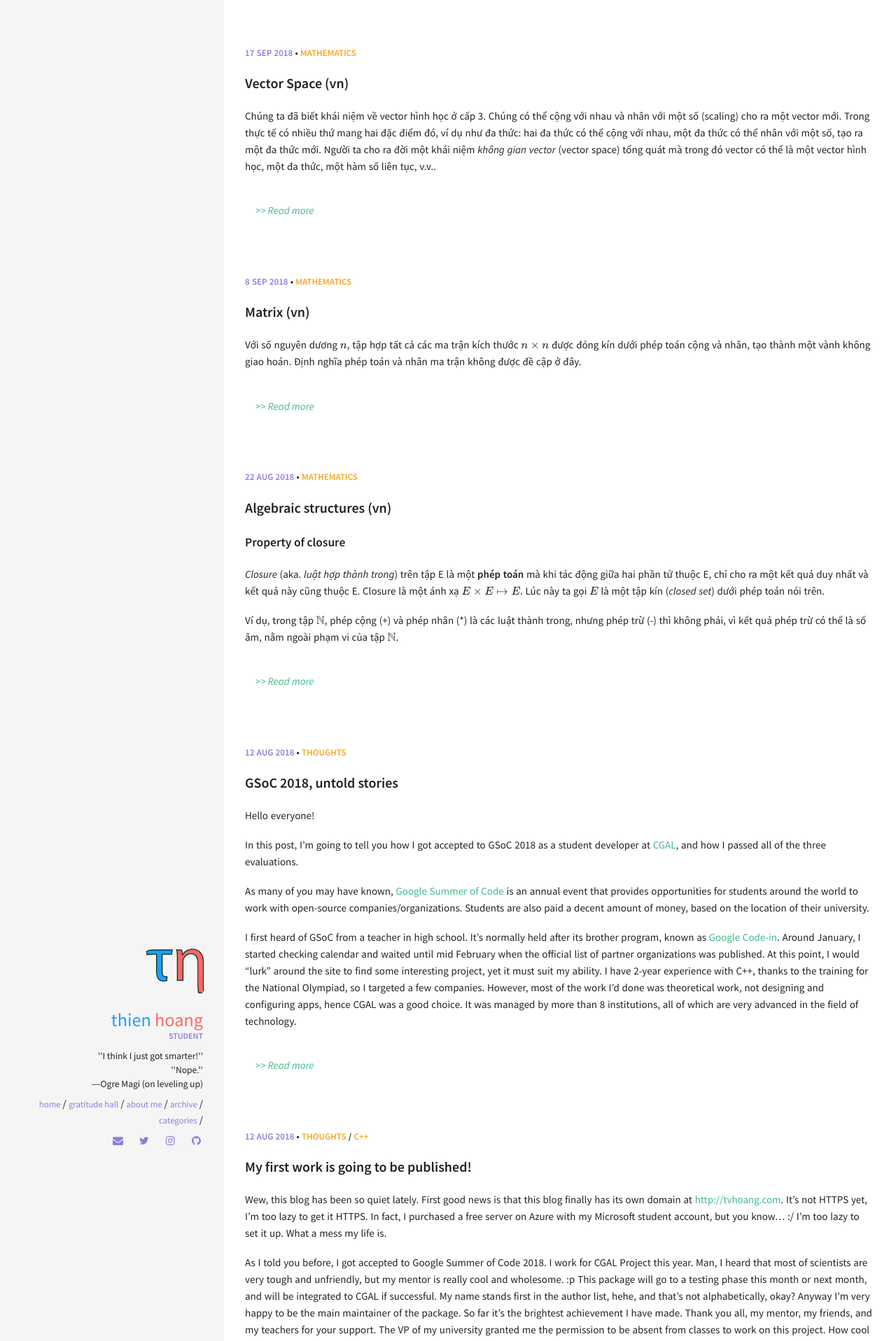
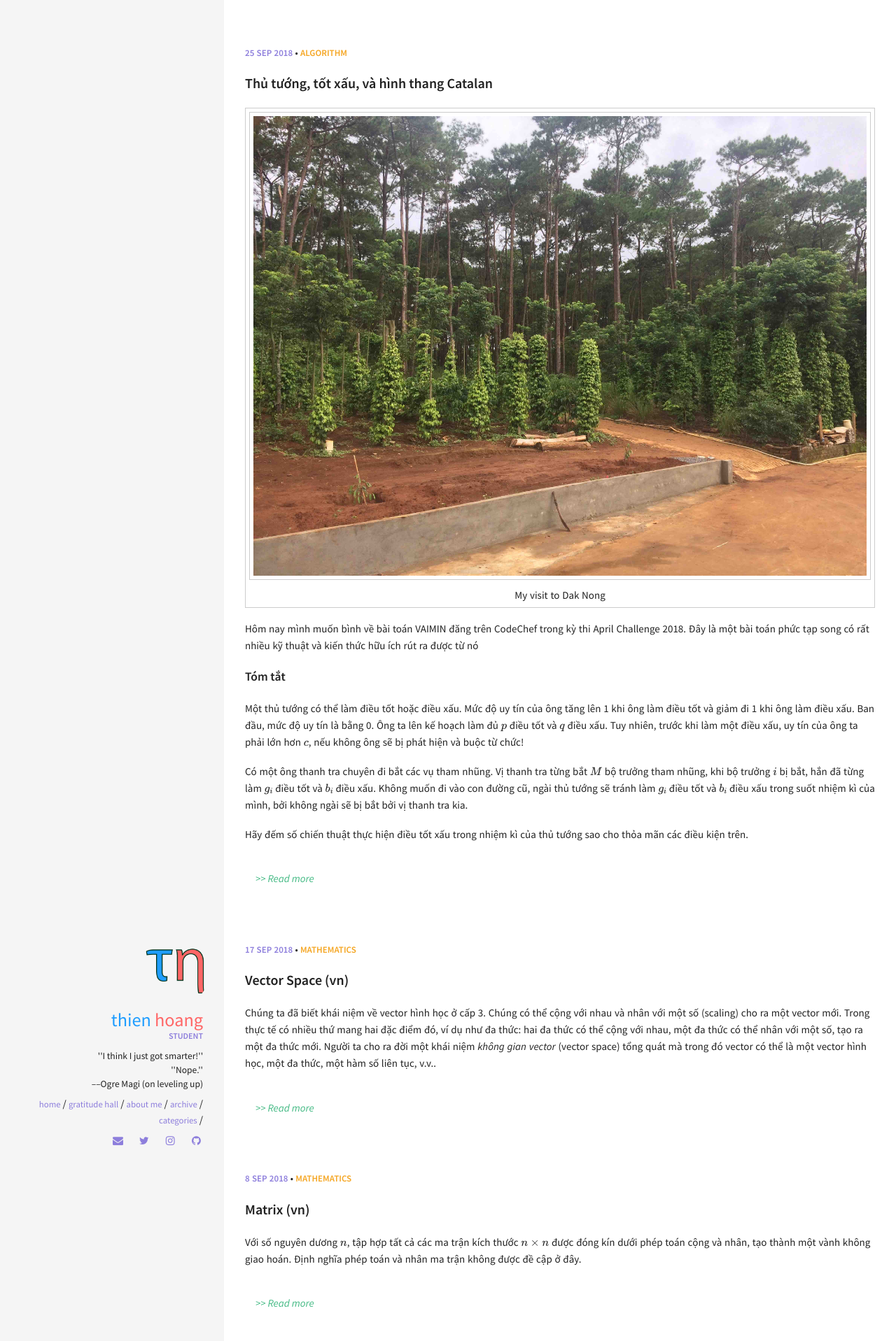
Before and after one commit to hoangvanthien/hoangvanthien.github.io, a Jekyll site: the page built from index.html, in a window 1280 px wide. Shown: the top 1917 px of the page at 70% size. Built offline with Jekyll 4.4.1, drawn with Linux system fonts in a browser that asks for light colours; formulas are drawn with MathJax 3; the list of posts is cut into pages by our own code; some of the changed text lies outside the part shown.

Commit message:
Add post vaimin

```diff
--- a/_includes/head.html
+++ b/_includes/head.html
@@ -4,7 +4,9 @@
   {% capture title %}{{ site.title }}{% endcapture %}
 {% endif %}
 
-{% if page.excerpt %}
+{% if page.description %}
+  {% capture description %}{{ page.description }}{% endcapture %}
+{% elsif page.excerpt %}
   {% capture description %}{{ page.excerpt | strip_html | strip_newlines | truncate: 160 }}{% endcapture %}
 {% else %}
   {% capture description %}{{ site.description }}{% endcapture %}
--- /dev/null
+++ b/_posts/2018-09-25-vaimin.md
@@ -0,0 +1,276 @@
+---
+layout: post
+categories: ["Algorithm"]
+title: "Thủ tướng, tốt xấu, và hình thang Catalan"
+excerpt_separator: <!--more-->
+description: ""
+---
+
+<div class="post-image">
+    <a href="/img/vaimin/feature.jpg" data-lightbox="vaimin" data-title="My visit to Dak Nong">
+        <img src="/img/vaimin/feature.jpg">
+    </a>
+    <p class="post-image-caption">My visit to Dak Nong</p>
+</div>
+
+Hôm nay mình muốn bình về bài toán VAIMIN đăng trên CodeChef trong kỳ thi April Challenge 2018. Đây là một bài toán phức tạp song có rất nhiều kỹ thuật và kiến thức hữu ích rút ra được từ nó
+
+## Tóm tắt
+
+Một thủ tướng có thể làm điều tốt hoặc điều xấu. Mức độ uy tín của ông tăng lên 1 khi ông làm điều tốt và giảm đi 1 khi ông làm điều xấu. Ban đầu, mức độ uy tín là bằng 0. Ông ta lên kế hoạch làm đủ $p$ điều tốt và $q$ điều xấu. Tuy nhiên, trước khi làm một điều xấu, uy tín của ông ta phải lớn hơn $c$, nếu không ông sẽ bị phát hiện và buộc từ chức!
+
+Có một ông thanh tra chuyên đi bắt các vụ tham nhũng. Vị thanh tra từng bắt $M$ bộ trưởng tham nhũng, khi bộ trưởng $i$ bị bắt, hắn đã từng làm $g_i$ điều tốt và $b_i$ điều xấu. Không muốn đi vào con đường cũ, ngài thủ tướng sẽ tránh làm $g_i$ điều tốt và $b_i$ điều xấu trong suốt nhiệm kì của mình, bởi không ngài sẽ bị bắt bởi vị thanh tra kia.
+
+Hãy đếm số chiến thuật thực hiện điều tốt xấu trong nhiệm kì của thủ tướng sao cho thỏa mãn các điều kiện trên.
+
+<!--more-->
+Với bộ test mẫu của đề bài: $p = 5$, $q = 2$, $c = 2$, $M = 5$. Ta có hình minh họa ở hình 1:
+
+<div class="post-image">
+    <a href="/img/vaimin/sampletest.png" data-lightbox="vaimin" data-title="Minh họa test mẫu đề bài">
+        <img src="/img/vaimin/sampletest.png">
+    </a>
+    <p class="post-image-caption">Minh họa test mẫu đề bài</p>
+</div>
+
+Các hình tròn trắng khoanh vùng điểm "cấm" (điểm mà các bộ trưởng bị bắt hối lộ). Ban đầu thủ tướng đứng ở hình vuông đỏ, rồi tìm cách đi đến hình vuông xanh lá. Mỗi bước đi tuân thủ những điều kiện sau:
+
+- Bắt buộc phải đi lên (hướng đông bắc) hoặc đi xuống (hướng đông nam);
+- Mọi bước đi xuống đều không được rơi xuống bên dưới đường Reputation = $c$.
+- Không được đi vào những điểm cấm.
+
+Hỏi có bao nhiêu cách đi?
+
+Trong ví dụ trên, có tổng cộng 4 cách đi:
+
+<table>
+<tr>
+<td>
+<div class="post-image">
+    <a href="/img/vaimin/path1.png" data-lightbox="vaimin" data-title="Cách 1">
+        <img src="/img/vaimin/path1.png">
+    </a>
+    <p class="post-image-caption">Cách 1</p>
+</div>
+</td>
+<td>
+<div class="post-image">
+    <a href="/img/vaimin/path2.png" data-lightbox="vaimin" data-title="Cách 2">
+        <img src="/img/vaimin/path2.png">
+    </a>
+    <p class="post-image-caption">Cách 2</p>
+</div>
+</td>
+</tr>
+<tr>
+<td>
+<div class="post-image">
+    <a href="/img/vaimin/path3.png" data-lightbox="vaimin" data-title="Cách 3">
+        <img src="/img/vaimin/path3.png">
+    </a>
+    <p class="post-image-caption">Cách 3</p>
+</div>
+</td>
+<td>
+<div class="post-image">
+    <a href="/img/vaimin/path4.png" data-lightbox="vaimin" data-title="Cách 4">
+        <img src="/img/vaimin/path4.png">
+    </a>
+    <p class="post-image-caption">Cách 4</p>
+</div>
+</td>
+</tr>
+</table>
+
+## Khởi động
+
+Trước khi bước vào bài toán trên, ta hãy bắt đầu từ một bài toán đơn giản trước. Cho một lưới ô vuông với tọa độ góc trái dưới là $(0,0)$ và góc trái trên là $(m,n)$. Có bao nhiêu cách đi từ góc trái dưới đến góc trái trên của bảng (với điều kiện chỉ có thể đi qua phải hoặc đi lên)?
+
+Phân tích đơn giản như sau: Nếu chúng ta gọi bước đi sang phải là R và bước đi lên là U, thì hành trình từ góc trái dưới đến góc trái trên là một chuỗi nhị phân U-R có độ dài $m+n$. Mặt khác, chuỗi này phải có đúng $m$ ký tự R (và hệ quả tất yếu là có $n$ ký tự U), nên số hành trình tìm được là:
+
+$$
+\binom{m+n}{m} = \binom{m+n}{n} = \frac{(m+n)!}{m!n!}
+$$
+
+(tương đương với bài toán chọn ra $m$ vị trí trong số $m+n$ vị trí trong chuỗi để đặt ký tự R vào đó).
+
+<div class="post-image">
+    <a href="/img/vaimin/rectangle_grid.png" data-lightbox="vaimin" data-title="Lưới ô vuông 6 x 5">
+        <img src="/img/vaimin/rectangle_grid.png">
+    </a>
+    <p class="post-image-caption">Lưới ô vuông 6 x 5.<br>Có 462 cách để đi từ (0, 0) đến (6, 5).</p>
+</div>
+
+Nếu gọi số cách di chuyển từ điểm $(0,0)$ đến điểm $(i,j)$ là $f(i,j)$, công thức đệ quy sẽ là:
+
+$$
+f(i,j) = \begin{cases}
+0, & \mathrm{if\ point}\ (i,j)\ \mathrm{is\ out\ of\ the\ grid}\\
+1, & \mathrm{if}\ i = 0\ \mathrm{and}\ j = 0\\
+f(i-1, j) + f(i, j-1), & \mathrm{otherwise}
+\end{cases}
+$$
+
+Hay quen thuộc hơn:
+
+$$
+f(i,j) = \binom{i+j}{i} = \binom{i+j-1}{i-1} + \binom{i+j-1}{i} = f(i-1, j) + f(i, j-1)
+$$
+
+Công thức trên rất dễ hiểu: vì để đến được điểm $(i,j)$, ta phải đến điểm $(i-1,j)$ hoặc $(i,j-1)$ trước, nên số cách tại điểm $(i,j)$ bằng tổng số cách tại hai điểm trước.
+
+## Lưới có điểm bị chặn
+
+Giả sử vì một lý do nào đó, một vài điểm trên lưới bị chặn, chúng ta không được bước vào điểm đó. Lúc này, công thức tổ hợp tỏ ra rất khó để chỉnh sửa, tuy nhiên công thức đệ quy chỉ cần thêm một vài điều kiện neo nhỏ là có thể đưa ra kết quả đúng.
+
+$$
+f(i,j) = \begin{cases}
+0, & \mathrm{if\ point}\ (i,j)\ \mathrm{is\ out\ of\ the\ grid\ or\ prohibited}\\
+1, & \mathrm{if}\ i = 0\ \mathrm{or}\ j = 0\\
+f(i-1, j) + f(i, j-1), & \mathrm{otherwise}
+\end{cases}
+$$
+
+Mặt khác, công thức đệ quy tỏ ra thiếu hiệu quả nếu lưới có kích thước lớn, chúng ta cần quay lại công thức tổ hợp để giảm độ phức tạp thời gian.
+
+### Một điểm bị chặn
+
+Bắt đầu với trường hợp trên lưới có một điểm bị chặn $M(a, b)$.
+
+<div class="post-image">
+    <a href="/img/vaimin/grid_with_one_restricted_point.png" data-lightbox="vaimin" data-title="Lưới với một điểm bị chặn">
+        <img src="/img/vaimin/grid_with_one_restricted_point.png">
+    </a>
+    <p class="post-image-caption">Lưới với một điểm bị chặn.<br>Có 312 cách để đi từ (0, 0) đến (6, 5) mà không đi qua M.</p>
+</div>
+
+Gọi $g(i,j)$ là số cách đi từ $(0, 0)$ đến $(i,j)$ mà không đi qua điểm bị chặn. Ta cần quan tâm đến $\alpha$ bằng số cách đi từ $(0,0)$ đến ô cấm $(a,b)$ rồi tiếp tục từ đó đến $(i,j)$, để trừ bớt lượng này khỏi số cách đi thông thường khi chưa có điểm cấm. Có hai thao tác để đi đến $(i,j)$ thông qua $(a,b)$:
+
+- Đi từ $(0, 0)$ đến $(a, b)$. Có $f(a,b)$ cách đi như thế.
+- Đi từ $(a, b)$ đến $(i, j)$. Ta xem đây là hai góc của một hình chữ nhật mới, suy ra có $f(i - a, j - b)$ cách đi như thế.
+
+Sử dụng công thức nhân, $\alpha = f(a, b) \times f(i-a, j-b)$ cách đi đến $(i,j)$ thông qua $(a,b)$.
+
+Lưu ý rằng, do chúng ta chỉ xét hướng đi lên và sang phải, nên trong trường hợp $i<a$ hoặc $j<b$, chúng ta không bao giờ gặp ô cấm, nên cứ đi như thông thường.
+
+Vậy:
+
+$$
+g(i,j) = \begin{cases}
+f(i,j) - f(a,b) \times f(i-a, j-b) & \mathrm{if}\ i \geq a\ \mathrm{and}\ j\geq b\\
+f(i,j) & \mathrm{otherwise}
+\end{cases}
+$$
+
+Thay các hàm $f$ này bằng công thức tổ hợp sẽ cho ra công thức tổ hợp tương ứng cho hàm $g$.
+
+### Nhiều điểm bị chặn
+
+Câu hỏi đặt ra là, nếu trên lưới có nhiều điểm bị chặn thì làm sao? Gọi $S = \{M_1, M_2, \dots, M_q\}$ là tập các điểm bị chặn trên lưới. Về phương diện toán học, câu trả lời nằm ở nguyên lý thêm bớt (aka _inclusion-exclusion principle_). Nếu gọi $h(T)$ là số đường đi đi qua tất cả các điểm trong $T$, thì số đường đi tránh các điểm trong $S$ bằng:
+
+$$
+\sum_{T\subset\ S} (-1)^{|T|}h(T)
+$$
+
+với $h(\varnothing ) = \binom{m+n}{n}$
+
+Tuy nhiên, mình chưa bao giờ là một fan của nguyên lý này bởi độ phức tạp thuật toán để triển khai nó thường là quá cao. Chúng ta sẽ tập trung vào cách giải khả thi hơn, dù kém khái quát hơn.
+
+Gọi $g_k(i,j)$ là số cách đi đến điểm $(i,j)$ nếu $M_1, M_2, \dots, M_k$ bị chặn. Ta có ý tưởng về công thức truy hồi như sau:
+
+- $$g_0(i,j) = f_0(i,j),\ \forall i,j$$ &nbsp;
+- $$
+g_k(i,j) = \begin{cases}g_{k-1}(i,j) - g_{k-1}(a_k, b_k)\times g_{k-1}(i-a_k, j-b_k) & \mathrm{if}\ i \geq a_k\ \mathrm{and}\ j\geq b_k\\ g_{k-1}(i,j) & \mathrm{otherwise}\end{cases}
+$$ &nbsp;
+
+Tuy nhiên, đây chỉ mới là "ý tưởng", **chưa thực sự chính xác** và hoàn thiện. Khiếm khuyết của nó ở chỗ, $g_{k-1}(i-a_k, j-b_k)$ thực tế **nên là** cho "số cách đi từ $(a_k,b_k)$ đến $(i,j)$ sau khi $M_1, M_2, \dots, M_{k-1}$ bị chặn". Còn ý nghĩa của $g_{k-1}(i-a_k, j-b_k)$ lại là "số cách đi từ $(0,0)$ đến $(i-a_k, j-b_k)$ sau khi $M_1, M_2, \dots, M_{k-1}$ bị chặn". Hai điều này không hề tương đương với nhau. Khi lưới không bị chặn bởi điểm nào, chúng có tương đương vì có cùng hình dạng là lưới chữ nhật kích thước $(i-a_k)\times(j-b_k)$. Khi có điểm chặn xuất hiện, hình dạng của hai lưới chữ nhật từ $(0,0)$ đến $(i-a_k, j-b_k)$ và từ $(a_k,b_k)$ đến $(i,j)$ có thể không còn như nhau nữa.
+
+Hãy để ý rằng có một số trường hợp mà đi từ một điểm này đến một điểm kia không bao giờ gặp điểm chặn. Đó là khi điểm chặn không nằm trong lưới chữ nhật giới hạn bởi hai điểm này. Trong những trường hợp như vậy, việc tính toán số đường đi từ $(a_k,b_k)$ đến $(i,j)$ có thể được rút gọn xuống hàm $f(i-a_k,j-b_k)$.
+
+Nếu ta sắp xếp các điểm chặn theo một thứ tự sao cho với $x$ bất kì, không tồn tại bất cứ điểm nào trong các điểm $M_1, M_2, \dots, M_{x-1}$ nằm trong lưới chữ nhật có góc trái dưới $M_x$ và góc trái trên $(i,j)$ nào **hợp lệ**, thì việc tính toán "số cách đi từ $(a_k,b_k)$ đến $(i,j)$ sau khi $M_1, M_2, \dots, M_{k-1}$ bị chặn" chỉ đơn thuần là $f(i-a_k, j-b_k)$ (thậm chí không dùng đến hàm $g$!!).
+
+Lưu ý mình dùng chữ "hợp lệ" -- vì bạn có thể tính $g_k(i,j)$ tại nhiều điểm $(i,j)$ khác nhau, nhưng dù ở điểm nào, nếu một $M_x$ nào đó tạo với $(i,j)$ một hình chữ nhật với $M_x$ là góc trái dưới, $(i,j)$ là góc trái trên, thì mọi $M_1, M_2,\dots, M_{x-1}$ đều nằm ngoài hình chữ nhật này; còn nếu chúng không tạo thành hình chữ nhật thì lại càng đơn giản vì khi đấy $g_k(i,j) = g_{k-1}(i,j)$
+
+Cụ thể hơn, cách sắp xếp đó là xếp các điểm tăng dần theo hoành độ. Các điểm có hoành độ bằng nhau được xếp tăng dần theo tung độ.
+
+Như vậy, để tính $g_q(m,n)$, chúng ta có nhất thiết phải tính $g_k(i,j)$ cho mọi giá trị $i,j,k$? Không. Tính toán như thế cực kỳ tốn kém với độ phức tạp $O(m\times n\times k)$. Một cách đi gọn hơn là chỉ cần tính $g_k$ tại các điểm cấm, giảm độ phức tạp xuống chỉ còn $O(k^2)$.
+
+## Hình thang Catalan
+
+<div class="post-image-right">
+    <a href="/img/vaimin/highlighted_triangle.png" data-lightbox="vaimin" data-title="Lưới có hình tam giác">
+        <img src="/img/vaimin/highlighted_triangle.png">
+    </a>
+    <p class="post-image-caption">Lưới có hình tam giác</p>
+</div>
+
+Trở lại bài toán gốc của chúng ta. Chúng ta nhận ra $c+1$ bước đầu tiên phải là hướng đi lên, vì hướng đi xuống không được rớt xuống dưới đường Reputation = $c$. Tất cả phép màu chỉ diễn ra từ đường Reputation = $c$ trở lên. Đó không phải hình dạng của một lưới hình vuông, mà lại là một tam giác.
+
+Có một khái niệm trong toán học là số Catalan. Tức số cách di chuyển từ điểm $(0,0)$ đến điểm $(\nu,\nu)$ nhưng chỉ được đi ở một phía của lưới. Nó được tính bằng công thức:
+
+$$
+C_{\nu} = \frac{1}{\nu+1}\binom{2\nu}{\nu}
+$$
+
+<div class="post-image">
+    <a href="/img/vaimin/catalan_triangle.png" data-lightbox="vaimin" data-title="Tam giác Catalan">
+        <img src="/img/vaimin/catalan_triangle.png">
+    </a>
+    <p class="post-image-caption">Tam giác Catalan</p>
+</div>
+
+Tổng quát hơn, số cách đi từ $(0,0)$ đến $(\nu,\kappa)$ mà không lấn qua nửa kia của tam giác sẽ bằng:
+
+$$
+C(\nu,\kappa) = \begin{cases}1 & \mathrm{if}\ \kappa = 0\\ \binom{\nu+\kappa}{\kappa} - \binom{\nu+\kappa}{\kappa-1} & \mathrm{otherwise}\end{cases}
+$$
+
+Song, chúng ta cần tiếp tục tổng quát hóa công thức này nữa. Vì trong quá trình tìm $g_q(m,n)$, chúng ta thường xuyên bắt gặp tình huống tính số cách đi từ $(a_k, b_k)$ đến $(i, j)$ -- vốn là những tọa độ có thể ở bất kì đâu. Và lưu ý, do các công thức chúng ta đã xây dựng phụ thuộc nhiều vào điểm kết thúc, việc thay đổi điểm bắt đầu sẽ thay đổi công thức rất lớn. Quan sát hình tam giác Catalan, bắt đầu từ góc $(0,0)$, nhưng đến bất cứ đâu trên tam giác cũng dùng một công thức vì cách mà chúng ta xây dựng công thức. Nếu chẳng may ta phải đi từ, ví dụ như điểm (2,0), cả bảng số sẽ thay đổi.
+
+<div class="post-image">
+    <a href="/img/vaimin/catalan_trapezoid.png" data-lightbox="vaimin" data-title="Hình thang Catalan cấp 3">
+        <img src="/img/vaimin/catalan_trapezoid.png">
+    </a>
+    <p class="post-image-caption">Hình thang Catalan cấp 3</p>
+</div>
+
+Như vậy chúng ta phải thêm một (hoặc một vài) tham số mới thay vì giữ nguyên hàm $f$ như ở lưới hình vuông ở trên. Ta quan tâm đến $\mu$ là số điểm trên đáy nhỏ hình thang (thực tế đáy lớn hình thang này có thể được mở ra đến vô tận).
+
+Hình thang Catalan là khái niệm tổng quát hơn của tam giác Catalan. Cụ thể, xuất phát từ $(\mu-1, 0)$. Có bao nhiêu đường đi đơn điệu để đi đến điểm $(\nu,\kappa)$ sao cho không được vượt qua đường chéo chính? Câu trả lời là:
+
+$$
+C_{\mu}(\nu, \kappa) = \begin{cases}
+    \binom{\nu+\kappa}{\kappa} & 0\leq \kappa < \mu\\
+    \binom{\nu+\kappa}{\kappa} - \binom{\nu+\kappa}{\kappa-\mu} & \mu \leq \kappa \leq \nu+\mu-1\\
+    0 & k > \nu+\mu-1
+\end{cases}
+$$
+
+### Thêm điểm chặn
+
+Khi thêm các điểm chặn lên lưới tam giác, logic tính toán $g_q(m,n)$ vẫn đúng vì cách lập luận của chúng ta độc lập với không gian được phép di chuyển (hình dạng lưới). Dù bạn có đổi sang hình... tròn thay vì hình tam giác thì những logic đó vẫn đúng. Ta có tổng hợp dưới đây:
+
+- Công thức hình thang Catalan tính số đường đi đơn điệu từ một điểm này đến một điểm kia trên một lưới tam giác (không có vật cản).
+- $$
+g_k(i,j) = \begin{cases}g_{k-1}(i,j) - g_{k-1}(a_k, b_k)\times F(a_k, b_k, i, j) & \mathrm{if}\ i \geq a_k\ \mathrm{and}\ j\geq b_k\\ g_{k-1}(i,j) & \mathrm{otherwise}\end{cases}
+$$ &nbsp;
+
+- $g_0(i,j) = F(0,0,i,j)$
+
+- $F(u_1, v_1, u_2, v_2)$ là số cách đi từ điểm $(u_1,v_1)$ đến $(u_2,v_2)$ tính theo công thức hình thang Catalan:
+
+$$
+F(u_1, v_1, u_2, v_2) = C_{u_1 - v_1 + 1}(v_2 - v_1, u_2 - u_1)
+$$
+
+với điều kiện tập $S$ các điểm chặn được sắp xếp tăng dần theo tọa độ và hàm $F$ được tính với giả sử không có vật cản trên lưới tam giác.
+
+## Biến đổi tọa độ
+
+Ta thấy rằng lưới tam giác trong bài toán gốc là một tam giác Catalan hoàn hảo, chỉ khác ở góc nhìn. Bằng một số phép xoay và dịch chuyển tọa độ sẽ ra đưa bài toán đó về tam giác Catalan.
+
+## Cảm nhận
+
+Thực sự viết những bài này rất tốn sức. Giá mà có ai đó trả tiền cho mình :v . Số Catalan và những vấn đề liên quan có rất nhiều bài toán thú vị xoay quanh. Mời các bạn đọc thêm tại [A000108 OEIS](https://oeis.org/A000108).
+
+Nguồn: Tớ đã giải bài này trên CodeChef. [Proof](https://www.codechef.com/viewsolution/18240131) (not recommended as reference source).
```
Also changed, not shown: img/vaimin/catalan_trapezoid.png (added), img/vaimin/catalan_triangle.png (added), img/vaimin/feature.jpg (added), img/vaimin/grid_with_one_restricted_point.png (added), img/vaimin/highlighted_triangle.png (added), img/vaimin/path1.png (added), img/vaimin/path2.png (added), img/vaimin/path3.png (added), img/vaimin/path4.png (added), img/vaimin/rectangle_grid.png (added), img/vaimin/sampletest.png (added).
